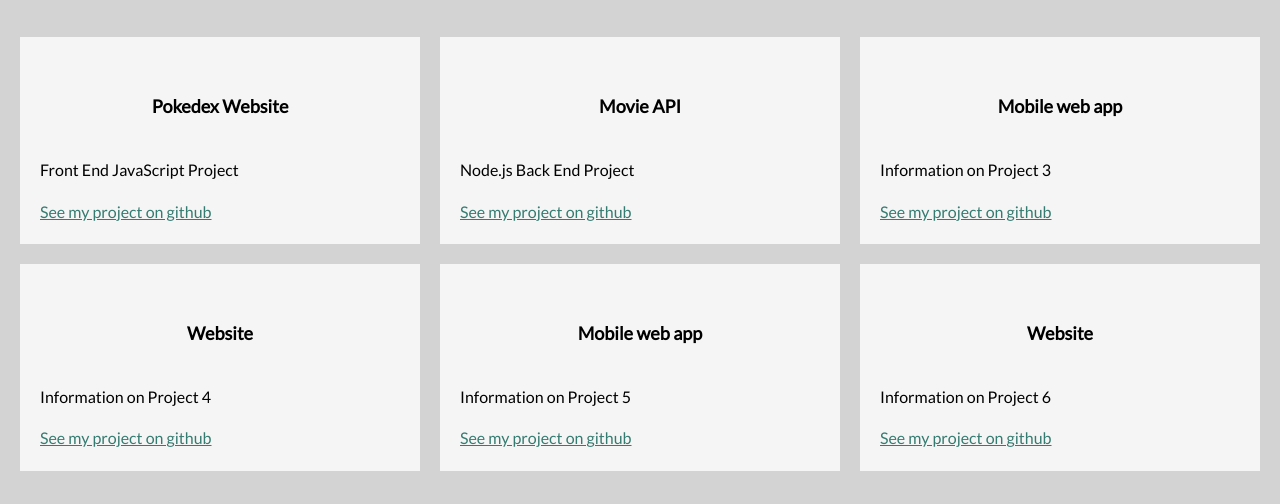
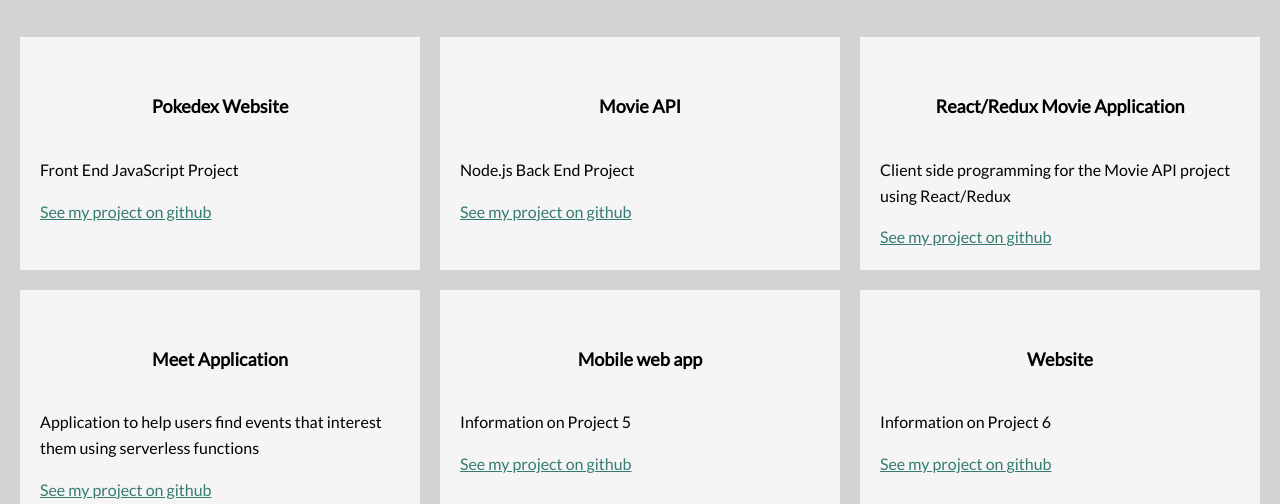
Before and after one commit to sjd58/My-Portfolio-Website, a plain HTML site: page work.html in a window 1280 px wide. Shown: the part 221-725 px from the top of the page. Drawn offline with nearby package versions, Linux system fonts and the light colour scheme.

Commit message:
Update work.html

```diff
--- a/work.html
+++ b/work.html
@@ -56,17 +56,17 @@
             </div>
             <!-- Project 3 -->
             <div class="grid__item">
-                <h2>Mobile web app</h2>
+                <h2>React/Redux Movie Application</h2>
                 <p>
-                    Information on Project 3
+                    Client side programming for the Movie API project using React/Redux
                 </p>
                 <a href="#">See my project on github</a>
             </div>
             <!-- Project 4 -->
             <div class="grid__item">
-                <h2>Website</h2>
+                <h2>Meet Application</h2>
                 <p>
-                    Information on Project 4
+                    Application to help users find events that interest them using serverless functions
                 </p>
                 <a href="#">See my project on github</a>
             </div>
```
